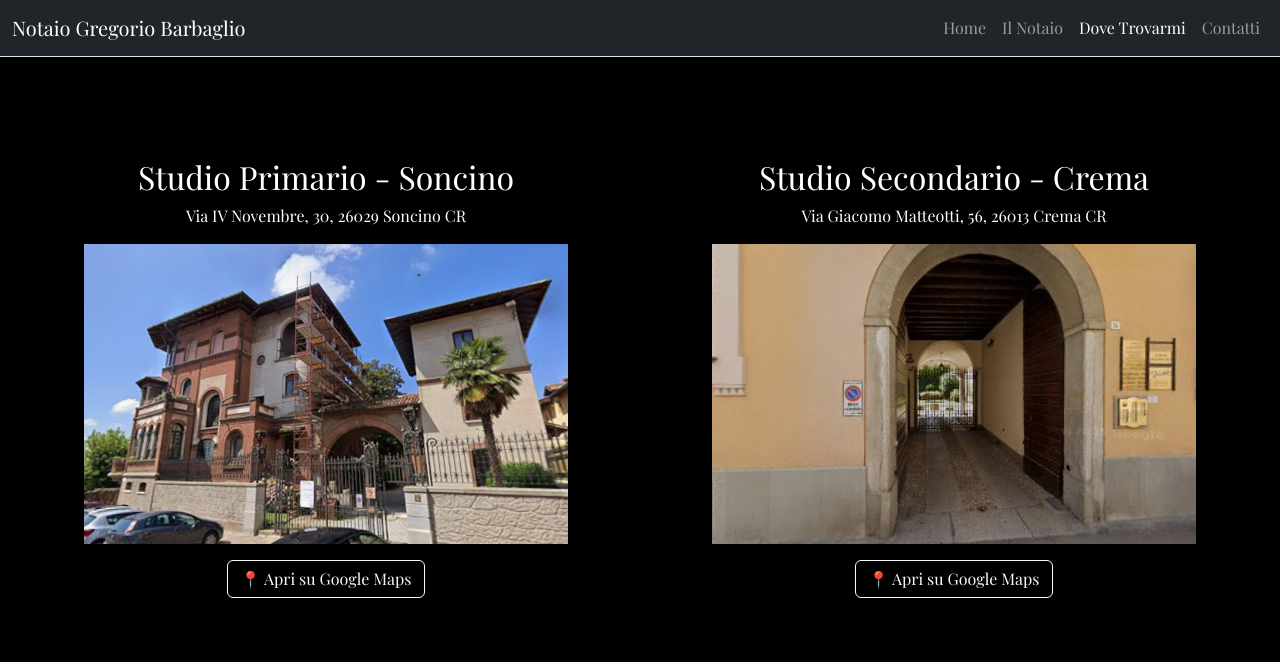
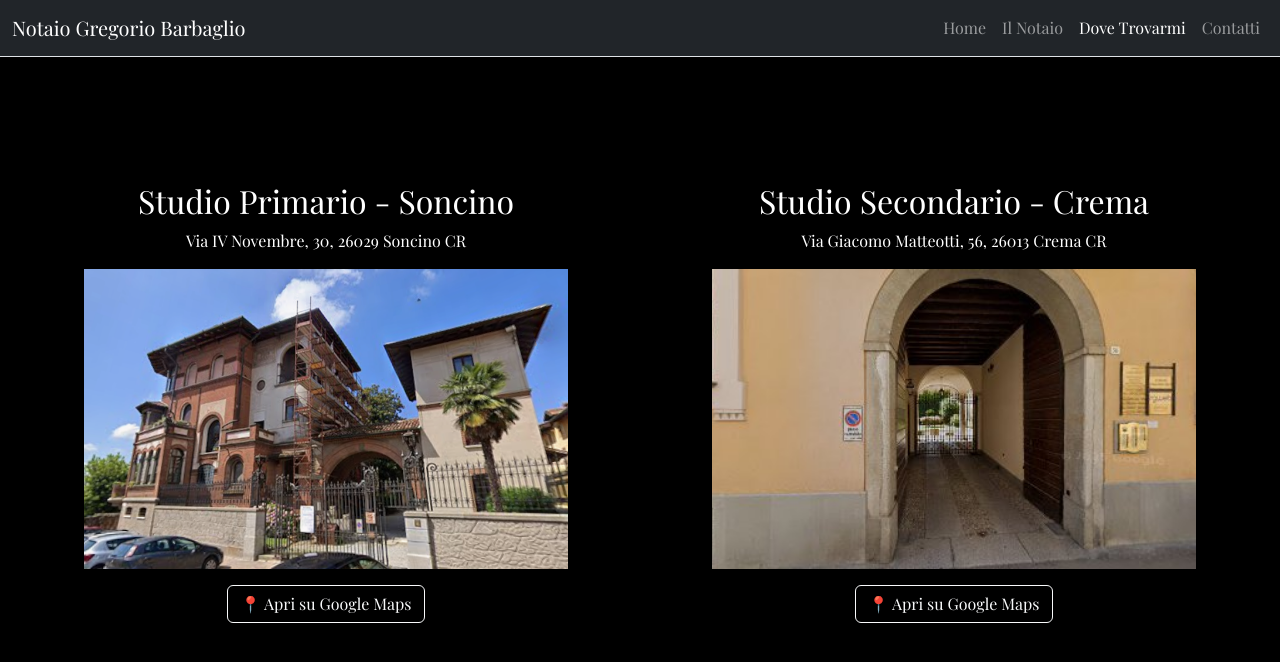
Before and after one commit to fbarbaglio/gbnot, an Angular app: page /dove-trovarmi in a window 1280 px wide. Shown: the top 662 px of the page. Built offline with nearby package versions, Linux system fonts and the light colour scheme.

Commit message:
Update components

```diff
--- a/src/app/dove-trovarmi/dove-trovarmi.component.html
+++ b/src/app/dove-trovarmi/dove-trovarmi.component.html
@@ -1,4 +1,4 @@
-<div class="container-fluid h-100 d-flex align-items-center justify-content-center zoom-in" style="background-color: black; padding-bottom: 5%;">
+<div class="container-fluid h-100 d-flex align-items-center justify-content-center zoom-in" style="background-color: black; padding-bottom: 15px;">
   <div class="row w-100">
     <div class="col-md-6 d-flex flex-column align-items-center justify-content-center">
       <h2>Studio Primario - Soncino</h2>
--- a/src/app/notaio/notaio.component.html
+++ b/src/app/notaio/notaio.component.html
@@ -1,4 +1,4 @@
-<div class="container-fluid h-100 d-flex align-items-center justify-content-center zoom-in" style="background-color: black; padding-bottom: 5%;">
+<div class="container-fluid h-100 d-flex align-items-center justify-content-center zoom-in" style="background-color: black; padding-bottom: 15px;">
   <div class="row w-100">
     <div class="col-md-6 d-flex align-items-center justify-content-center" style="overflow: hidden;">
       <img src="/assets/images/img2.jpg" alt="Immagine del Notaio" class="img-fluid img-warmer" style="max-height: 80vh; width: 100%; object-fit: contain;" loading="lazy">
```
